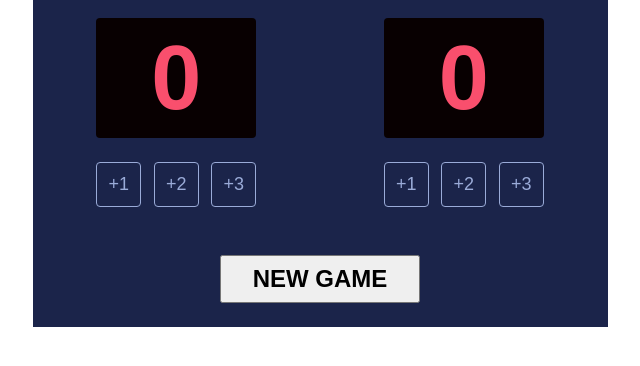
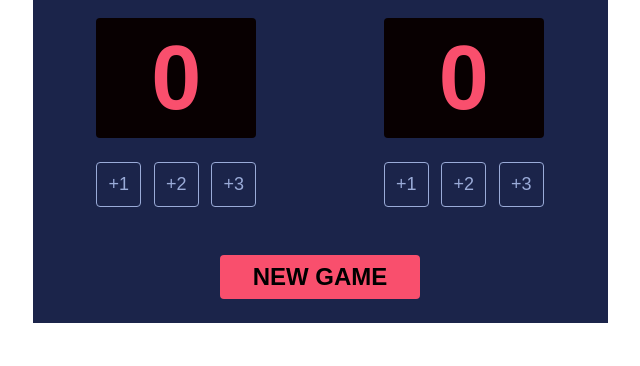
Before and after one commit to MNNB/scrimba-basketball-scoreboard, a plain HTML site: page index.html in a window 1280 px wide. Shown: the part 108-474 px from the top of the page, without its empty margins (320-960 px from the left). Drawn offline with Linux system fonts and the light colour scheme; a web font is replaced by a local one.

Commit message:
modify style of the new game button

```diff
--- a/index.css
+++ b/index.css
@@ -73,9 +73,16 @@ h4 {
 }
 
 #resetBtn {
+    background-color: #F94F6D;
+    border: transparent;
+    border-radius: 4px;
     font-size: 24px;
     font-weight: bold;
     width: 200px;
     padding: 8px 16px;
     margin: 24px 0;
 }
+
+#resetBtn:hover {
+    background-color: red;
+}
--- a/index.js
+++ b/index.js
@@ -15,7 +15,6 @@ function increaseHome3() {
     console.log("home +3")
     document.getElementById("home-score").innerText = homeScore += 3
 }
-
 
 function increaseGuest1() {
     console.log("guest +1")
```
